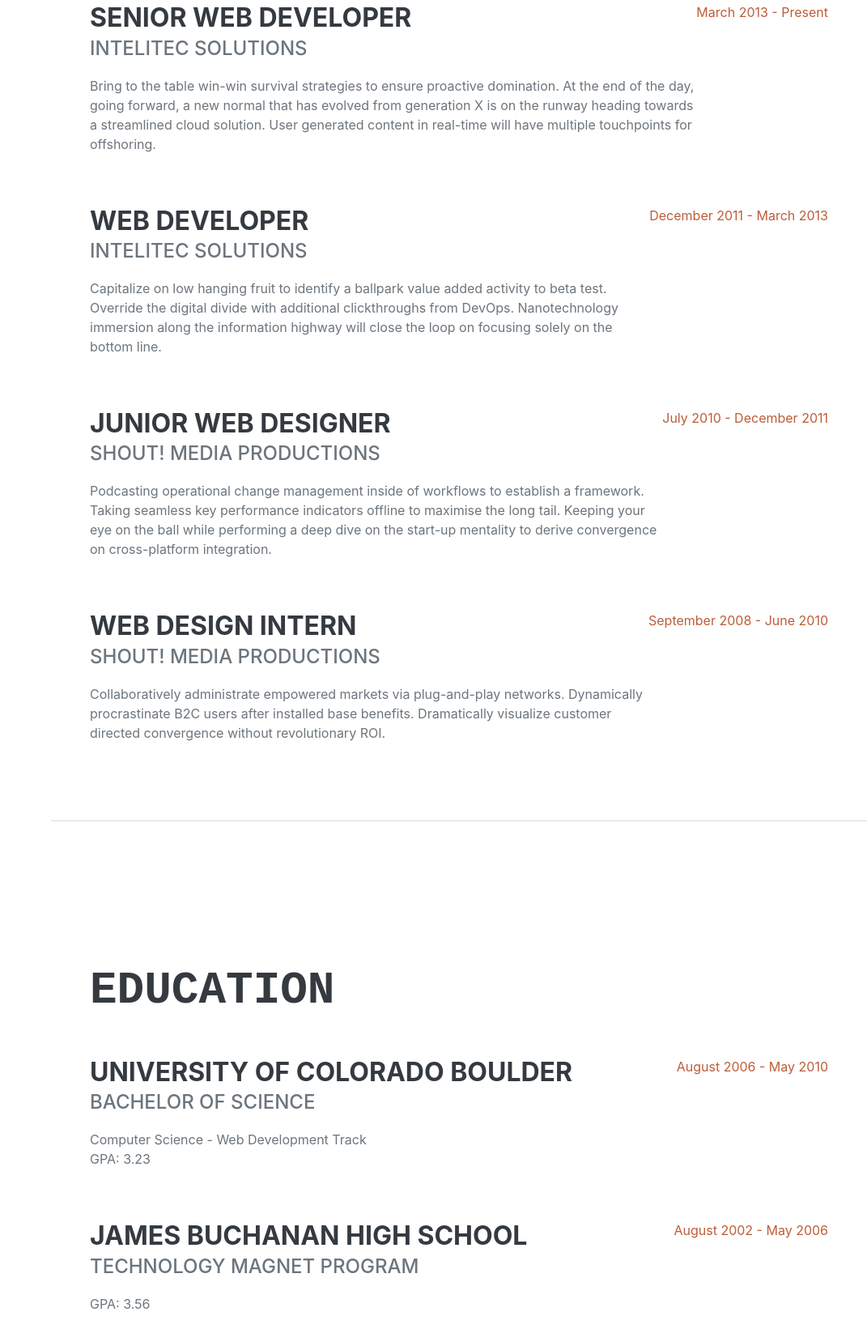
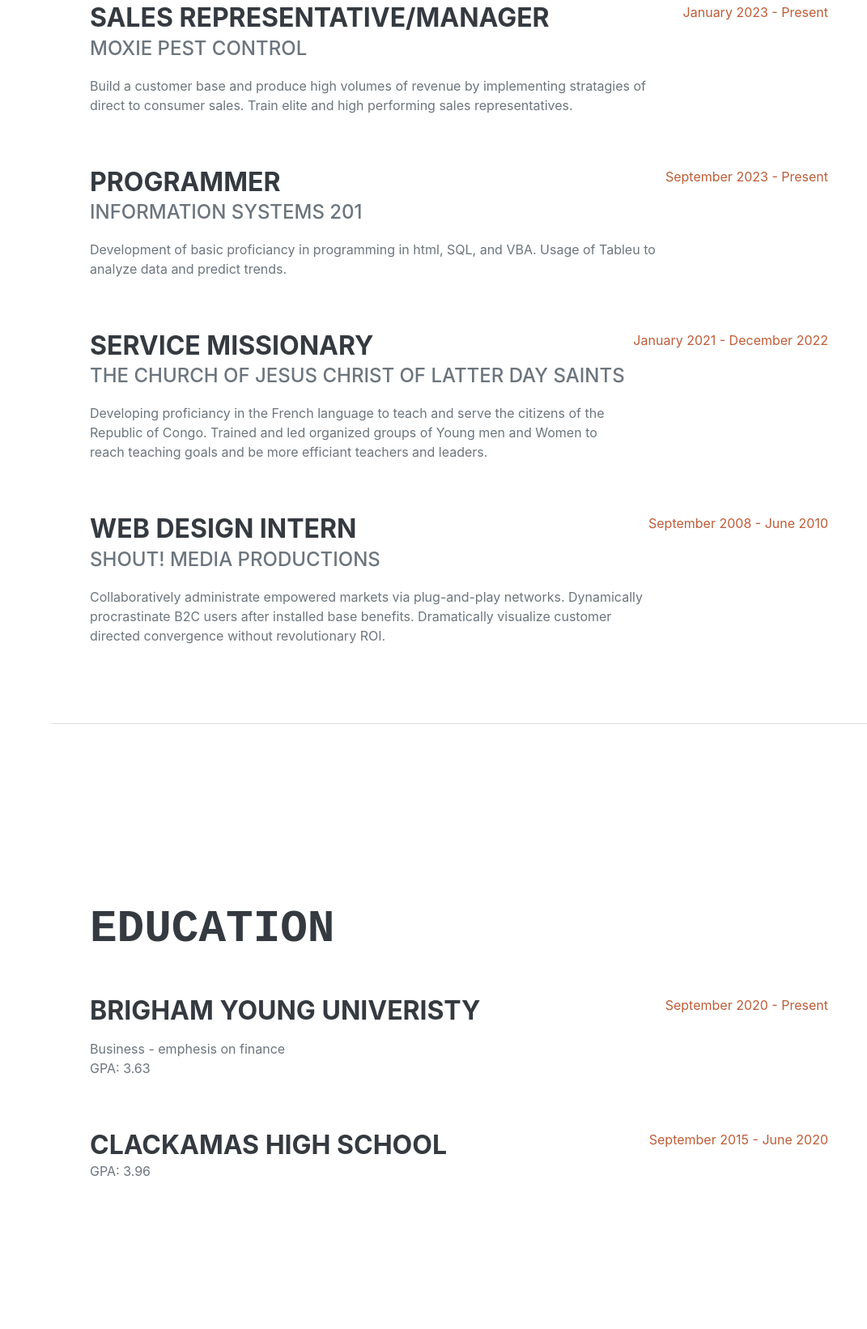
Before and after one commit to trevornielsen01/201, a plain HTML site: page index.html in a window 1280 px wide. Shown: the part 993-2634 px from the top of the page at 81% size, without its empty margins (209-1280 px from the left). Drawn offline with nearby package versions, Linux system fonts and the light colour scheme; a web font is replaced by a local one.

Commit message:
Add files via upload

```diff
--- a/index.html
+++ b/index.html
@@ -21,7 +21,7 @@
         <nav class="navbar navbar-expand-lg navbar-dark bg-primary fixed-top darkcolor" id="sideNav">
             <a class="navbar-brand js-scroll-trigger" href="#page-top">
                 <span class="d-block d-lg-none">Clarence Taylor</span>
-                <span class="d-none d-lg-block"><img class="img-fluid img-profile rounded-circle mx-auto mb-2" src="assets/img/profile.jpg" alt="..." /></span>
+                <span class="d-none d-lg-block"><img class="img-fluid img-profile rounded-circle mx-auto mb-2" src="assets/img/profile.jpeg" alt="..." /></span>
             </a>
             <button class="navbar-toggler" type="button" data-bs-toggle="collapse" data-bs-target="#navbarResponsive" aria-controls="navbarResponsive" aria-expanded="false" aria-label="Toggle navigation"><span class="navbar-toggler-icon"></span></button>
             <div class="collapse navbar-collapse" id="navbarResponsive">
@@ -49,7 +49,7 @@
                         766 East 750 North · Provo Ut, 84606 · (971) 806-5925·
                         <a href="trevornielsen601@gmail.com">trevornielsen601@gmail.com</a>
                     </div>
-                    <p class="lead mb-5">I am door to door salesman with five sibling and I'm from Portland Oregon</p>
+                    <p class="lead mb-5">I am a student at BYU preparing to go into the Finance Program with expereince in marketing and information systems.</p>
                     <div class="social-icons">
                         <a class="social-icon" href="https://www.linkedin.com/in/trevor-nielsen-725742294/" target="_blank"><i class="fab fa-linkedin-in"></i></a>
                         <a class="social-icon" href="#!"><i class="fab fa-instagram"></i></a>
@@ -65,27 +65,27 @@
                     <h2 class="mb-5">Experience</h2>
                     <div class="d-flex flex-column flex-md-row justify-content-between mb-5">
                         <div class="flex-grow-1">
-                            <h3 class="mb-0">Senior Web Developer</h3>
-                            <div class="subheading mb-3">Intelitec Solutions</div>
-                            <p>Bring to the table win-win survival strategies to ensure proactive domination. At the end of the day, going forward, a new normal that has evolved from generation X is on the runway heading towards a streamlined cloud solution. User generated content in real-time will have multiple touchpoints for offshoring.</p>
+                            <h3 class="mb-0">Sales Representative/Manager</h3>
+                            <div class="subheading mb-3">Moxie Pest Control</div>
+                            <p>Build a customer base and produce high volumes of revenue by implementing stratagies of direct to consumer sales. Train elite and high performing sales representatives. </p>
                         </div>
-                        <div class="flex-shrink-0"><span class="text-primary">March 2013 - Present</span></div>
+                        <div class="flex-shrink-0"><span class="text-primary">January 2023 - Present</span></div>
                     </div>
                     <div class="d-flex flex-column flex-md-row justify-content-between mb-5">
                         <div class="flex-grow-1">
-                            <h3 class="mb-0">Web Developer</h3>
-                            <div class="subheading mb-3">Intelitec Solutions</div>
-                            <p>Capitalize on low hanging fruit to identify a ballpark value added activity to beta test. Override the digital divide with additional clickthroughs from DevOps. Nanotechnology immersion along the information highway will close the loop on focusing solely on the bottom line.</p>
+                            <h3 class="mb-0">Programmer</h3>
+                            <div class="subheading mb-3">Information Systems 201</div>
+                            <p>Development of basic proficiancy in programming in html, SQL, and VBA. Usage of Tableu to analyze data and predict trends.</p>
                         </div>
-                        <div class="flex-shrink-0"><span class="text-primary">December 2011 - March 2013</span></div>
+                        <div class="flex-shrink-0"><span class="text-primary">September 2023 - Present</span></div>
                     </div>
                     <div class="d-flex flex-column flex-md-row justify-content-between mb-5">
                         <div class="flex-grow-1">
-                            <h3 class="mb-0">Junior Web Designer</h3>
-                            <div class="subheading mb-3">Shout! Media Productions</div>
-                            <p>Podcasting operational change management inside of workflows to establish a framework. Taking seamless key performance indicators offline to maximise the long tail. Keeping your eye on the ball while performing a deep dive on the start-up mentality to derive convergence on cross-platform integration.</p>
+                            <h3 class="mb-0">Service Missionary</h3>
+                            <div class="subheading mb-3">The Church of Jesus Christ of Latter day Saints</div>
+                            <p>Developing proficiancy in the French language to teach and serve the citizens of the Republic of Congo. Trained and led organized groups of Young men and Women to reach teaching goals and be more efficiant teachers and leaders.</p>
                         </div>
-                        <div class="flex-shrink-0"><span class="text-primary">July 2010 - December 2011</span></div>
+                        <div class="flex-shrink-0"><span class="text-primary">January 2021 - December 2022</span></div>
                     </div>
                     <div class="d-flex flex-column flex-md-row justify-content-between">
                         <div class="flex-grow-1">
@@ -104,20 +104,19 @@
                     <h2 class="mb-5">Education</h2>
                     <div class="d-flex flex-column flex-md-row justify-content-between mb-5">
                         <div class="flex-grow-1">
-                            <h3 class="mb-0">University of Colorado Boulder</h3>
-                            <div class="subheading mb-3">Bachelor of Science</div>
-                            <div>Computer Science - Web Development Track</div>
-                            <p>GPA: 3.23</p>
+                            <h3 class="mb-0">Brigham Young Univeristy</h3>
+                            <div class="subheading mb-3"></div>
+                            <div>Business - emphesis on finance</div>
+                            <p>GPA: 3.63</p>
                         </div>
-                        <div class="flex-shrink-0"><span class="text-primary">August 2006 - May 2010</span></div>
+                        <div class="flex-shrink-0"><span class="text-primary">September 2020 - Present</span></div>
                     </div>
                     <div class="d-flex flex-column flex-md-row justify-content-between">
                         <div class="flex-grow-1">
-                            <h3 class="mb-0">James Buchanan High School</h3>
-                            <div class="subheading mb-3">Technology Magnet Program</div>
-                            <p>GPA: 3.56</p>
+                            <h3 class="mb-0">Clackamas High School</h3>
+                            <p>GPA: 3.96</p>
                         </div>
-                        <div class="flex-shrink-0"><span class="text-primary">August 2002 - May 2006</span></div>
+                        <div class="flex-shrink-0"><span class="text-primary">September 2015 - June 2020</span></div>
                     </div>
                 </div>
             </section>
@@ -130,10 +129,10 @@
                     <ul class="list-inline dev-icons">
                         <li class="list-inline-item"><i class="fab fa-html5"></i></li>
                         <li class="list-inline-item"><i class="fab fa-css3-alt"></i></li>
-                        <li class="list-inline-item"><i class="fab fa-js-square"></i></li>
-                        <li class="list-inline-item"><i class="fab fa-angular"></i></li>
-                        <li class="list-inline-item"><i class="fab fa-react"></i></li>
-                        <li class="list-inline-item"><i class="fab fa-node-js"></i></li>
+                        <!-- <li class="list-inline-item"><i class="fab fa-js-square"></i></li> -->
+                        <!-- <li class="list-inline-item"><i class="fab fa-angular"></i></li> -->
+                        -- <li class="list-inline-item"><i class="fab fa-tableau"></i></li> -->
+                        <!-- <li class="list-inline-item"><i class="fab fa-node-js"></i></li> -->
                         <!-- <li class="list-inline-item"><i class="fab fa-sass"></i></li>
                         <li class="list-inline-item"><i class="fab fa-less"></i></li>
                         <li class="list-inline-item"><i class="fab fa-wordpress"></i></li>
```
